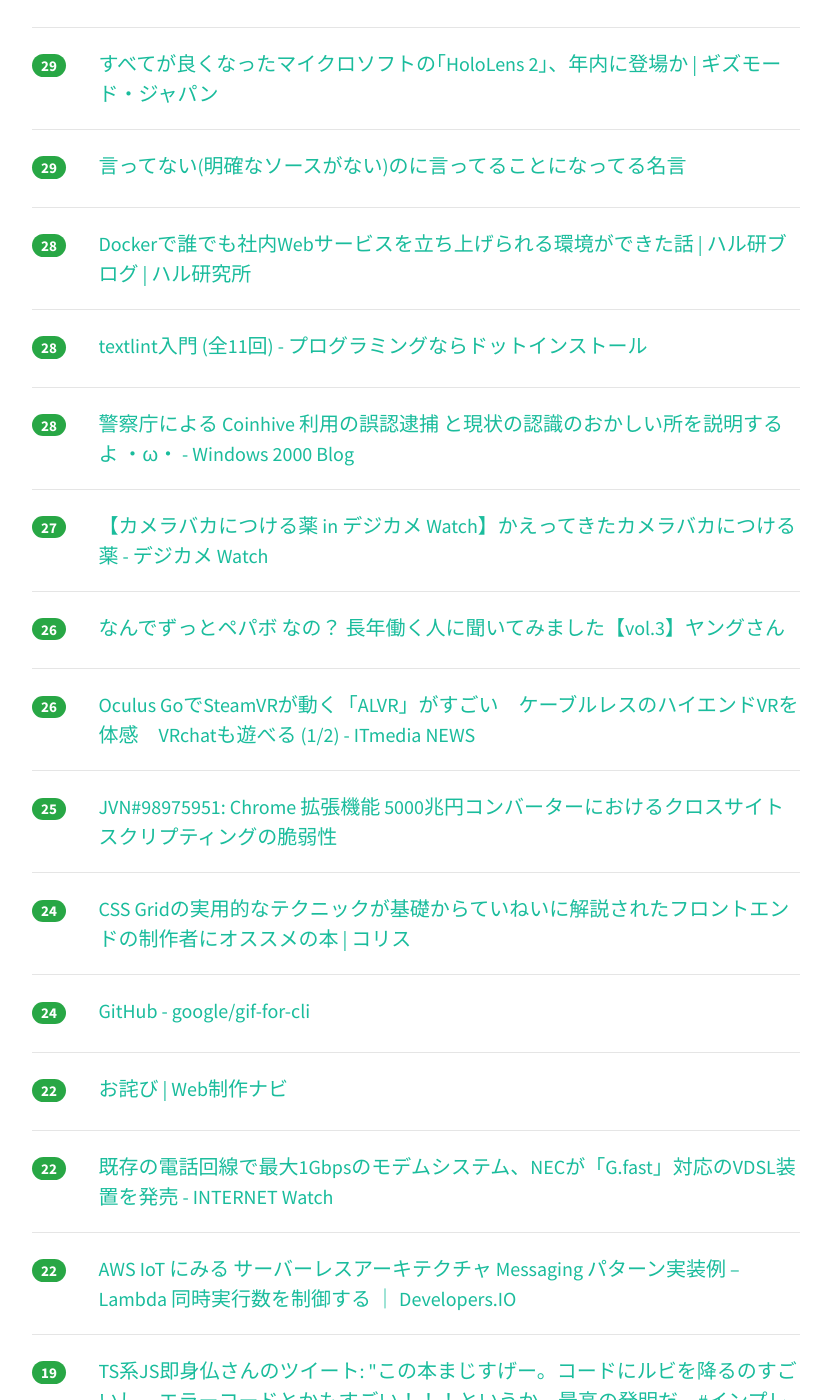
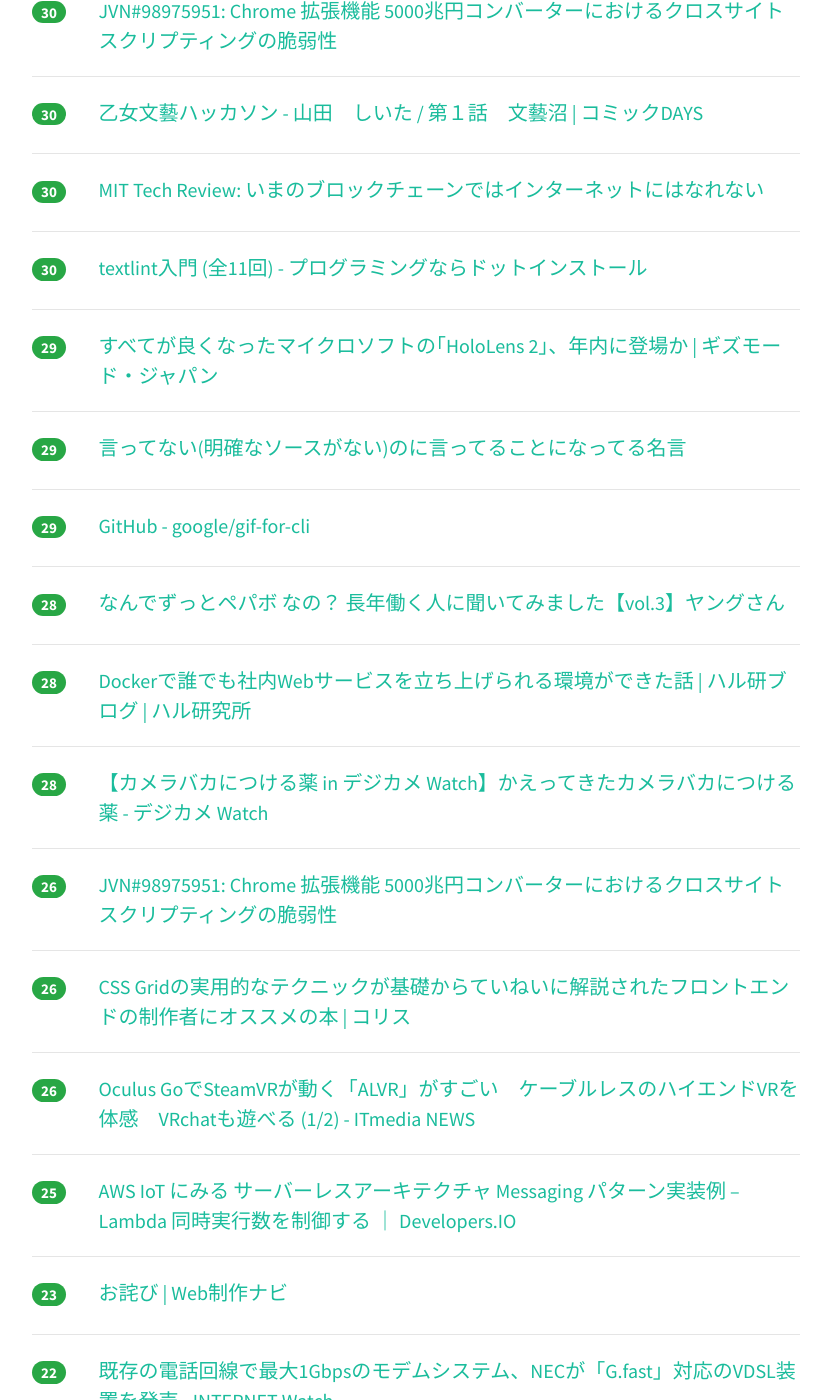
Before and after one commit to yatta47/hatena-matome-site, a Jekyll site: the page built from _posts/2018-06-15-hatena.md, in a window 1280 px wide and 1400 px high, scrolled down 2425 px. Shown: the whole window, without its empty margins (224-1055 px from the left). Built offline with Jekyll 4.4.1, drawn with Linux system fonts in a browser that asks for light colours; nearby versions of some CDN libraries; some of the changed text lies outside the part shown.

Commit message:
Updated 2018-06-15

```diff
--- a/_posts/2018-06-15-hatena.md
+++ b/_posts/2018-06-15-hatena.md
@@ -1,28 +1,33 @@
 ---
 layout: post
 title:  "2018-06-15 はてぶIT"
-date:   2018-06-15 15:02:09
+date:   2018-06-15 16:00:57
 tags: [it-hotentry]
 ---
-47 件のデータあり
+49 件のデータあり
 
 <hr><div class="row">
-<div class="col-1"><span class="badge badge-pill badge-success h2">169</span></div>
+<div class="col-1"><span class="badge badge-pill badge-success h2">184</span></div>
 <div class="col-11"><a href='https://internet.watch.impress.co.jp/docs/yajiuma/1127708.html' target='_blank'>仮想通貨をマイニングする機能なし、ただCPU使用量がもりもり上がるだけのJavaScript公開中【やじうまWatch】 - INTERNET Watch</a></div>
 </div>
 <hr>
 <div class="row">
-<div class="col-1"><span class="badge badge-pill badge-success h2">134</span></div>
+<div class="col-1"><span class="badge badge-pill badge-success h2">139</span></div>
 <div class="col-11"><a href='https://mainichi.jp/articles/20180615/k00/00m/040/092000c' target='_blank'>仮想通貨：マイニングはＰＣにどの程度の影響を与えるか - 毎日新聞</a></div>
 </div>
 <hr>
 <div class="row">
-<div class="col-1"><span class="badge badge-pill badge-success h2">91</span></div>
+<div class="col-1"><span class="badge badge-pill badge-success h2">110</span></div>
 <div class="col-11"><a href='http://www.mermirai.com/entry/iot' target='_blank'>なぜやらないの？ホームハックから体感する未来の生活 - メルミライ - 未来を見るメディア</a></div>
 </div>
 <hr>
 <div class="row">
-<div class="col-1"><span class="badge badge-pill badge-success h2">77</span></div>
+<div class="col-1"><span class="badge badge-pill badge-success h2">88</span></div>
+<div class="col-11"><a href='https://jp.techcrunch.com/2018/06/15/2018-06-14-app-maker-googles-low-code-tool-for-building-business-apps-comes-out-of-beta/' target='_blank'>Google、ビジネスアプリ開発ツール “App Maker”を正式提供 | TechCrunch Japan</a></div>
+</div>
+<hr>
+<div class="row">
+<div class="col-1"><span class="badge badge-pill badge-success h2">84</span></div>
 <div class="col-11"><a href='http://reno-coo.hatenablog.jp/entry/2018/06/14/200000' target='_blank'>【徹底解説】COOが社長の忙しい5つの理由を説明します - 株式会社SCOUTERのCOOが人事を尽くして考えた</a></div>
 </div>
 <hr>
@@ -32,23 +37,18 @@ tags: [it-hotentry]
 </div>
 <hr>
 <div class="row">
-<div class="col-1"><span class="badge badge-pill badge-success h2">63</span></div>
-<div class="col-11"><a href='https://jp.techcrunch.com/2018/06/15/2018-06-14-app-maker-googles-low-code-tool-for-building-business-apps-comes-out-of-beta/' target='_blank'>Google、ビジネスアプリ開発ツール “App Maker”を正式提供 | TechCrunch Japan</a></div>
-</div>
-<hr>
-<div class="row">
-<div class="col-1"><span class="badge badge-pill badge-success h2">57</span></div>
+<div class="col-1"><span class="badge badge-pill badge-success h2">58</span></div>
 <div class="col-11"><a href='https://dwango.github.io/articles/wwdc2018/' target='_blank'>機械学習エンジニアから見たWWDC2018 - dwango on GitHub</a></div>
 </div>
 <hr>
 <div class="row">
-<div class="col-1"><span class="badge badge-pill badge-success h2">53</span></div>
-<div class="col-11"><a href='https://gigazine.net/news/20180612-factorio-gui-improved/' target='_blank'>「OKボタンは右か左か」問題から始まったゲーム「Factorio」のGUIデザインの工夫 - GIGAZINE</a></div>
+<div class="col-1"><span class="badge badge-pill badge-success h2">56</span></div>
+<div class="col-11"><a href='http://blog.domesoccer.jp/archives/60105146.html' target='_blank'>NHKのワールドカップアプリがすごいと話題に！ライブ視聴、テキスト実況、各種データ、カメラ視点切り替えに対応 : ドメサカブログ</a></div>
 </div>
 <hr>
 <div class="row">
-<div class="col-1"><span class="badge badge-pill badge-success h2">52</span></div>
-<div class="col-11"><a href='http://blog.domesoccer.jp/archives/60105146.html' target='_blank'>NHKのワールドカップアプリがすごいと話題に！ライブ視聴、テキスト実況、各種データ、カメラ視点切り替えに対応 : ドメサカブログ</a></div>
+<div class="col-1"><span class="badge badge-pill badge-success h2">54</span></div>
+<div class="col-11"><a href='https://gigazine.net/news/20180612-factorio-gui-improved/' target='_blank'>「OKボタンは右か左か」問題から始まったゲーム「Factorio」のGUIデザインの工夫 - GIGAZINE</a></div>
 </div>
 <hr>
 <div class="row">
@@ -67,8 +67,18 @@ tags: [it-hotentry]
 </div>
 <hr>
 <div class="row">
-<div class="col-1"><span class="badge badge-pill badge-success h2">42</span></div>
+<div class="col-1"><span class="badge badge-pill badge-success h2">44</span></div>
 <div class="col-11"><a href='http://www.itmedia.co.jp/news/articles/1806/14/news130.html' target='_blank'>「マイニングツールを明示せずに設置、犯罪になる可能性」　警察庁の注意喚起、ネット上で波紋 - ITmedia NEWS</a></div>
+</div>
+<hr>
+<div class="row">
+<div class="col-1"><span class="badge badge-pill badge-success h2">44</span></div>
+<div class="col-11"><a href='http://twitter.com/tsuda/status/1007256451423789056' target='_blank'>津田大介さんのツイート: "内容証明送るので本名と住所教えてください。よろしくお願いします。… "</a></div>
+</div>
+<hr>
+<div class="row">
+<div class="col-1"><span class="badge badge-pill badge-success h2">41</span></div>
+<div class="col-11"><a href='https://legendsoflocalization.com/common-problems-when-translating-games-into-japanese/' target='_blank'>Common Problems When Translating Games into Japanese « Legends of Localization</a></div>
 </div>
 <hr>
 <div class="row">
@@ -78,27 +88,27 @@ tags: [it-hotentry]
 <hr>
 <div class="row">
 <div class="col-1"><span class="badge badge-pill badge-success h2">38</span></div>
-<div class="col-11"><a href='https://legendsoflocalization.com/common-problems-when-translating-games-into-japanese/' target='_blank'>Common Problems When Translating Games into Japanese « Legends of Localization</a></div>
-</div>
-<hr>
-<div class="row">
-<div class="col-1"><span class="badge badge-pill badge-success h2">38</span></div>
-<div class="col-11"><a href='http://www.zinseitanosiku.com/entry/2018/06/14/190000' target='_blank'>転職したわたしが、転職やフリーランスを人におすすめしない理由 - めんおうブログ</a></div>
-</div>
-<hr>
-<div class="row">
-<div class="col-1"><span class="badge badge-pill badge-success h2">38</span></div>
 <div class="col-11"><a href='https://medium.com/@kanata/5a76ca6bd0d8' target='_blank'>VRChat それは満天の星空のように – Kanata – Medium</a></div>
 </div>
 <hr>
 <div class="row">
 <div class="col-1"><span class="badge badge-pill badge-success h2">37</span></div>
-<div class="col-11"><a href='http://twitter.com/tsuda/status/1007256451423789056' target='_blank'>津田大介さんのツイート: "内容証明送るので本名と住所教えてください。よろしくお願いします。… "</a></div>
+<div class="col-11"><a href='http://blog.kazuhooku.com/2018/06/git.html' target='_blank'>Kazuho's Weblog: Git で全ブランチから検索</a></div>
 </div>
 <hr>
 <div class="row">
-<div class="col-1"><span class="badge badge-pill badge-success h2">36</span></div>
-<div class="col-11"><a href='http://blog.kazuhooku.com/2018/06/git.html' target='_blank'>Kazuho's Weblog: Git で全ブランチから検索</a></div>
+<div class="col-1"><span class="badge badge-pill badge-success h2">37</span></div>
+<div class="col-11"><a href='http://www.zinseitanosiku.com/entry/2018/06/14/190000' target='_blank'>転職したわたしが、転職やフリーランスを人におすすめしない理由 - めんおうブログ</a></div>
+</div>
+<hr>
+<div class="row">
+<div class="col-1"><span class="badge badge-pill badge-success h2">33</span></div>
+<div class="col-11"><a href='http://blog.livedoor.jp/blackwingcat/archives/1968666.html' target='_blank'>警察庁による Coinhive 利用の誤認逮捕 と現状の認識のおかしい所を説明するよ ・ω・ - Windows 2000 Blog</a></div>
+</div>
+<hr>
+<div class="row">
+<div class="col-1"><span class="badge badge-pill badge-success h2">32</span></div>
+<div class="col-11"><a href='https://qiita.com/mizchi/items/c078aea032cd00ba3e86' target='_blank'>react-apollo と next.js を使った最速 GraphQLアプリケーション(+モックサーバー)実装</a></div>
 </div>
 <hr>
 <div class="row">
@@ -107,8 +117,8 @@ tags: [it-hotentry]
 </div>
 <hr>
 <div class="row">
-<div class="col-1"><span class="badge badge-pill badge-success h2">31</span></div>
-<div class="col-11"><a href='https://qiita.com/mizchi/items/c078aea032cd00ba3e86' target='_blank'>react-apollo と next.js を使った最速 GraphQLアプリケーション(+モックサーバー)実装</a></div>
+<div class="col-1"><span class="badge badge-pill badge-success h2">30</span></div>
+<div class="col-11"><a href='https://jvn.jp/jp/JVN98975951/' target='_blank'>JVN#98975951: Chrome 拡張機能 5000兆円コンバーターにおけるクロスサイトスクリプティングの脆弱性</a></div>
 </div>
 <hr>
 <div class="row">
@@ -122,6 +132,11 @@ tags: [it-hotentry]
 </div>
 <hr>
 <div class="row">
+<div class="col-1"><span class="badge badge-pill badge-success h2">30</span></div>
+<div class="col-11"><a href='https://dotinstall.com/lessons/basic_textlint' target='_blank'>textlint入門 (全11回) - プログラミングならドットインストール</a></div>
+</div>
+<hr>
+<div class="row">
 <div class="col-1"><span class="badge badge-pill badge-success h2">29</span></div>
 <div class="col-11"><a href='https://www.gizmodo.jp/2018/06/hololens-2-this-year.html' target='_blank'>すべてが良くなったマイクロソフトの｢HoloLens 2｣、年内に登場か | ギズモード・ジャパン</a></div>
 </div>
@@ -132,28 +147,33 @@ tags: [it-hotentry]
 </div>
 <hr>
 <div class="row">
+<div class="col-1"><span class="badge badge-pill badge-success h2">29</span></div>
+<div class="col-11"><a href='https://github.com/google/gif-for-cli' target='_blank'>GitHub - google/gif-for-cli</a></div>
+</div>
+<hr>
+<div class="row">
+<div class="col-1"><span class="badge badge-pill badge-success h2">28</span></div>
+<div class="col-11"><a href='https://hr.pepabo.com/interview/2018/06/14/1354' target='_blank'>なんでずっとペパボ なの？ 長年働く人に聞いてみました【vol.3】ヤングさん</a></div>
+</div>
+<hr>
+<div class="row">
 <div class="col-1"><span class="badge badge-pill badge-success h2">28</span></div>
 <div class="col-11"><a href='http://www.hallab.co.jp/sp/company/blog/detail/003189/' target='_blank'>Dockerで誰でも社内Webサービスを立ち上げられる環境ができた話 | ハル研ブログ | ハル研究所</a></div>
 </div>
 <hr>
 <div class="row">
 <div class="col-1"><span class="badge badge-pill badge-success h2">28</span></div>
-<div class="col-11"><a href='https://dotinstall.com/lessons/basic_textlint' target='_blank'>textlint入門 (全11回) - プログラミングならドットインストール</a></div>
-</div>
-<hr>
-<div class="row">
-<div class="col-1"><span class="badge badge-pill badge-success h2">28</span></div>
-<div class="col-11"><a href='http://blog.livedoor.jp/blackwingcat/archives/1968666.html' target='_blank'>警察庁による Coinhive 利用の誤認逮捕 と現状の認識のおかしい所を説明するよ ・ω・ - Windows 2000 Blog</a></div>
-</div>
-<hr>
-<div class="row">
-<div class="col-1"><span class="badge badge-pill badge-success h2">27</span></div>
 <div class="col-11"><a href='https://dc.watch.impress.co.jp/docs/comic/clinic/1127722.html' target='_blank'>【カメラバカにつける薬 in デジカメ Watch】かえってきたカメラバカにつける薬 - デジカメ Watch</a></div>
 </div>
 <hr>
 <div class="row">
 <div class="col-1"><span class="badge badge-pill badge-success h2">26</span></div>
-<div class="col-11"><a href='https://hr.pepabo.com/interview/2018/06/14/1354' target='_blank'>なんでずっとペパボ なの？ 長年働く人に聞いてみました【vol.3】ヤングさん</a></div>
+<div class="col-11"><a href='https://jvn.jp/jp/JVN98975951/index.html' target='_blank'>JVN#98975951: Chrome 拡張機能 5000兆円コンバーターにおけるクロスサイトスクリプティングの脆弱性</a></div>
+</div>
+<hr>
+<div class="row">
+<div class="col-1"><span class="badge badge-pill badge-success h2">26</span></div>
+<div class="col-11"><a href='https://coliss.com/articles/book-review/isbn10-4839966338.html' target='_blank'>CSS Gridの実用的なテクニックが基礎からていねいに解説されたフロントエンドの制作者にオススメの本 | コリス</a></div>
 </div>
 <hr>
 <div class="row">
@@ -163,21 +183,11 @@ tags: [it-hotentry]
 <hr>
 <div class="row">
 <div class="col-1"><span class="badge badge-pill badge-success h2">25</span></div>
-<div class="col-11"><a href='https://jvn.jp/jp/JVN98975951/' target='_blank'>JVN#98975951: Chrome 拡張機能 5000兆円コンバーターにおけるクロスサイトスクリプティングの脆弱性</a></div>
+<div class="col-11"><a href='https://dev.classmethod.jp/server-side/serverless/messaging-pattern/' target='_blank'>AWS IoT にみる サーバーレスアーキテクチャ Messaging パターン実装例 – Lambda 同時実行数を制御する ｜ Developers.IO</a></div>
 </div>
 <hr>
 <div class="row">
-<div class="col-1"><span class="badge badge-pill badge-success h2">24</span></div>
-<div class="col-11"><a href='https://coliss.com/articles/book-review/isbn10-4839966338.html' target='_blank'>CSS Gridの実用的なテクニックが基礎からていねいに解説されたフロントエンドの制作者にオススメの本 | コリス</a></div>
-</div>
-<hr>
-<div class="row">
-<div class="col-1"><span class="badge badge-pill badge-success h2">24</span></div>
-<div class="col-11"><a href='https://github.com/google/gif-for-cli' target='_blank'>GitHub - google/gif-for-cli</a></div>
-</div>
-<hr>
-<div class="row">
-<div class="col-1"><span class="badge badge-pill badge-success h2">22</span></div>
+<div class="col-1"><span class="badge badge-pill badge-success h2">23</span></div>
 <div class="col-11"><a href='https://www.webtoolnavi.com/info-20180208/' target='_blank'>お詫び | Web制作ナビ</a></div>
 </div>
 <hr>
@@ -187,8 +197,8 @@ tags: [it-hotentry]
 </div>
 <hr>
 <div class="row">
-<div class="col-1"><span class="badge badge-pill badge-success h2">22</span></div>
-<div class="col-11"><a href='https://dev.classmethod.jp/server-side/serverless/messaging-pattern/' target='_blank'>AWS IoT にみる サーバーレスアーキテクチャ Messaging パターン実装例 – Lambda 同時実行数を制御する ｜ Developers.IO</a></div>
+<div class="col-1"><span class="badge badge-pill badge-success h2">19</span></div>
+<div class="col-11"><a href='http://gameboku.blog.jp/archives/76126853.html' target='_blank'>メルカリ 本当にあった怖いコメント10選 Part3。 : ゲムぼく。</a></div>
 </div>
 <hr>
 <div class="row">
@@ -197,12 +207,12 @@ tags: [it-hotentry]
 </div>
 <hr>
 <div class="row">
-<div class="col-1"><span class="badge badge-pill badge-success h2">18</span></div>
-<div class="col-11"><a href='http://gameboku.blog.jp/archives/76126853.html' target='_blank'>メルカリ 本当にあった怖いコメント10選 Part3。 : ゲムぼく。</a></div>
+<div class="col-1"><span class="badge badge-pill badge-success h2">19</span></div>
+<div class="col-11"><a href='https://www.pexels.com/cats/' target='_blank'>Free stock photos · Pexels</a></div>
 </div>
 <hr>
 <div class="row">
-<div class="col-1"><span class="badge badge-pill badge-success h2">17</span></div>
+<div class="col-1"><span class="badge badge-pill badge-success h2">18</span></div>
 <div class="col-11"><a href='https://docs.google.com/presentation/d/1GKkv6GAelTwieGThqnX28f6dc7fXKwDPuypRzCYT_Zk/mobilepresent?slide=id.p' target='_blank'>Java 8 ランタイム以降のサンドボックスと gVisor - Google スライド</a></div>
 </div>
 <hr>
@@ -217,18 +227,18 @@ tags: [it-hotentry]
 </div>
 <hr>
 <div class="row">
+<div class="col-1"><span class="badge badge-pill badge-success h2">16</span></div>
+<div class="col-11"><a href='http://www.itmedia.co.jp/news/articles/1806/14/news119.html' target='_blank'>「5G」標準仕様決まる　商用展開に弾み - ITmedia NEWS</a></div>
+</div>
+<hr>
+<div class="row">
 <div class="col-1"><span class="badge badge-pill badge-success h2">15</span></div>
 <div class="col-11"><a href='http://www.links.co.jp/2018/06/post-464/' target='_blank'>COLORFUL SSDにおける型番と容量の関係、および製造ロットに関する情報についてお知らせ | コンピュータ関連製品の代理店事業 ｌ 株式会社リンクスインターナショナル</a></div>
 </div>
 <hr>
 <div class="row">
-<div class="col-1"><span class="badge badge-pill badge-success h2">15</span></div>
-<div class="col-11"><a href='http://www.itmedia.co.jp/news/articles/1806/14/news119.html' target='_blank'>「5G」標準仕様決まる　商用展開に弾み - ITmedia NEWS</a></div>
-</div>
-<hr>
-<div class="row">
-<div class="col-1"><span class="badge badge-pill badge-success h2">14</span></div>
-<div class="col-11"><a href='https://jvn.jp/jp/JVN98975951/index.html' target='_blank'>JVN#98975951: Chrome 拡張機能 5000兆円コンバーターにおけるクロスサイトスクリプティングの脆弱性</a></div>
+<div class="col-1"><span class="badge badge-pill badge-success h2">11</span></div>
+<div class="col-11"><a href='https://www.asahi.com/articles/ASL6H10SFL6GULZU012.html' target='_blank'>コインハイブ採掘「そんなに悪い？」　サイト運営者憤る：朝日新聞デジタル</a></div>
 </div>
 <hr>
 <div class="row">
```
